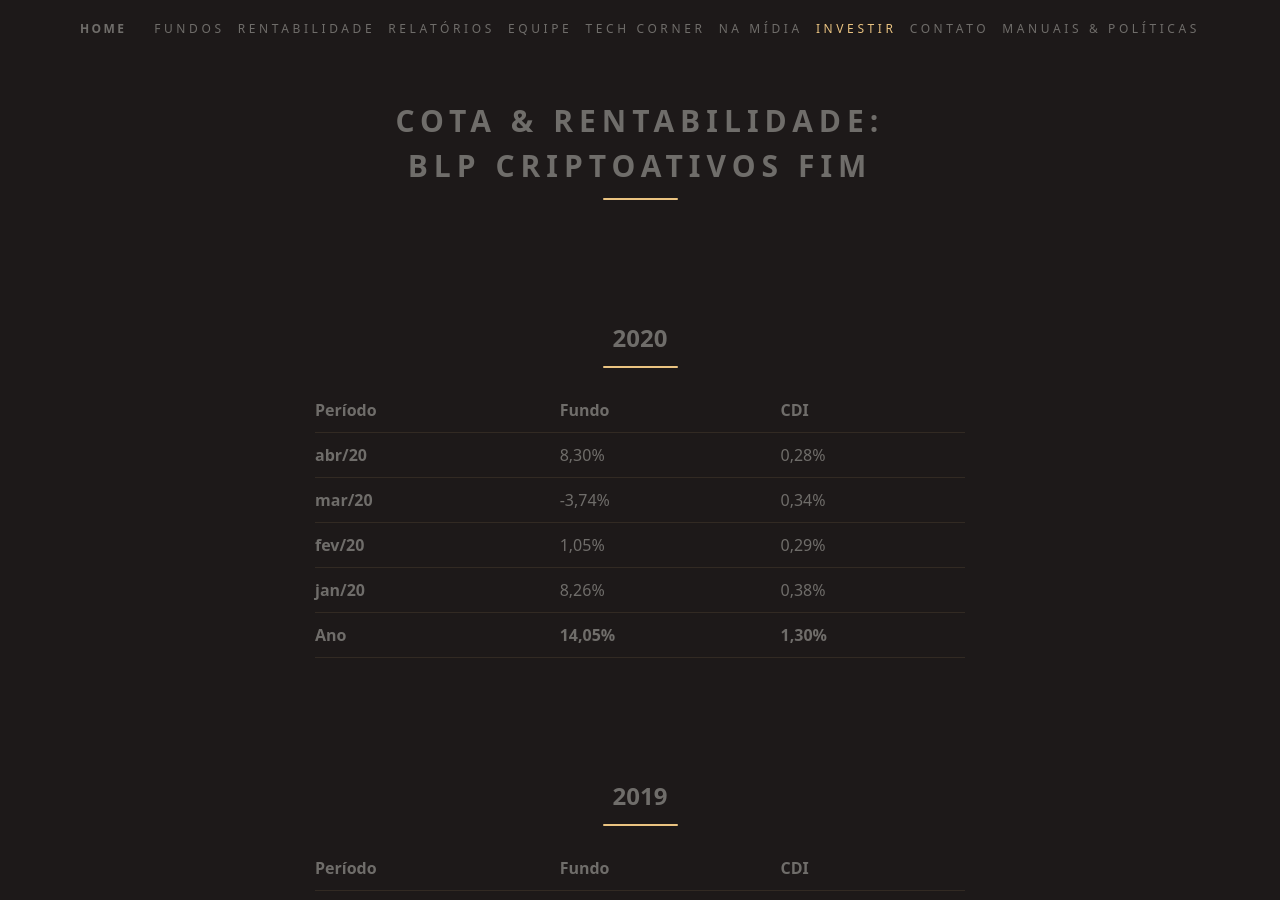
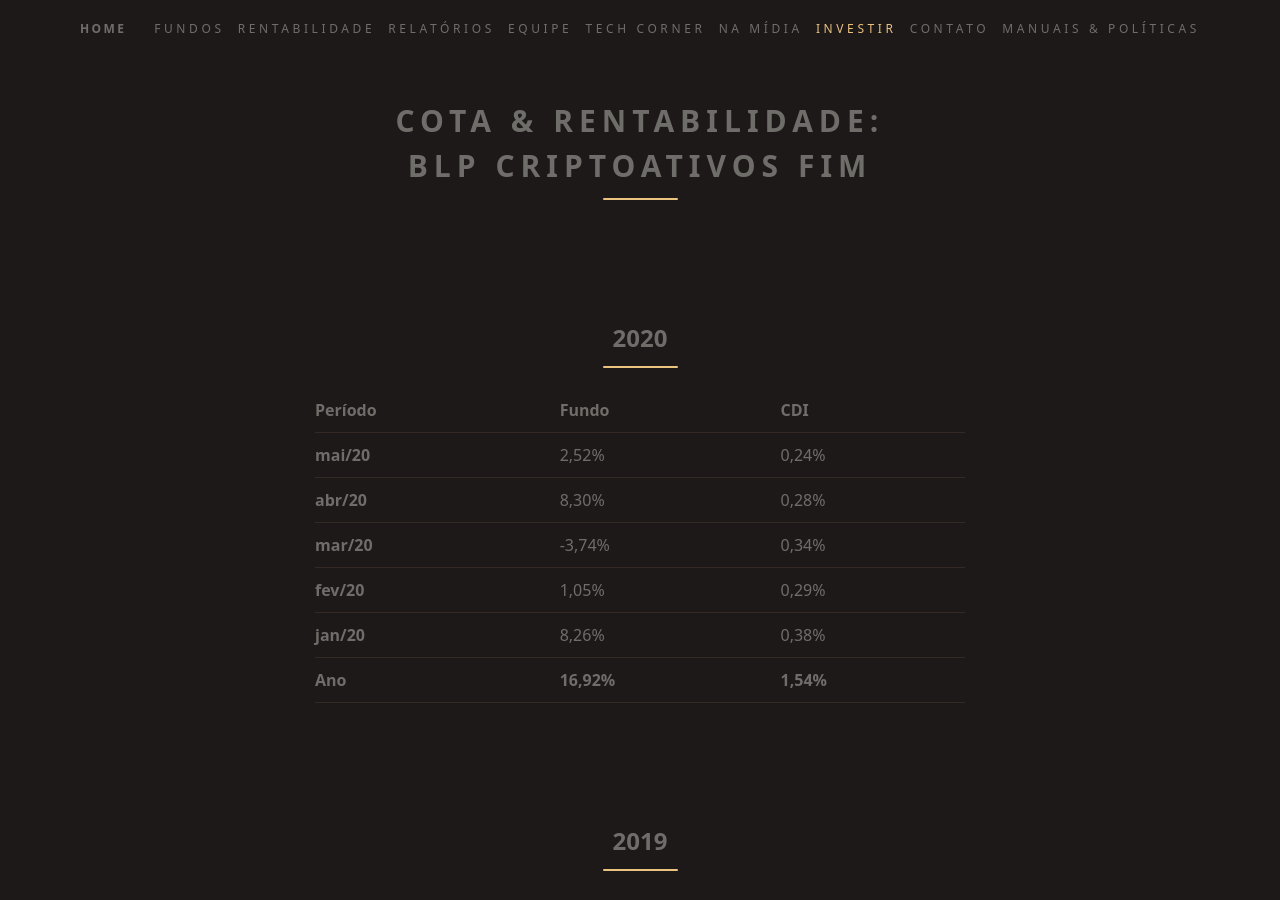
Before and after one commit to ateliedetemas/blpcrypto, a Jekyll site: the page built from _pages/rentabilidade/ativos-fim.md, in a window 1280 px wide and 900 px high. Built offline with Jekyll 4.4.1, drawn with Linux system fonts in a browser that asks for light colours.

Commit message:
Update ativos-fim.md

```diff
--- a/_pages/rentabilidade/ativos-fim.md
+++ b/_pages/rentabilidade/ativos-fim.md
@@ -8,11 +8,12 @@ permalink: "/rentabilidade/ativos-fim/"
 
 Período | Fundo | CDI
 ---|---|---
+**mai/20** | 2,52% | 0,24%
 **abr/20** | 8,30% | 0,28%
 **mar/20** | -3,74% | 0,34%
 **fev/20** | 1,05% | 0,29%
 **jan/20** | 8,26% | 0,38%
-**Ano**  | **14,05%** | **1,30%**
+**Ano**  | **16,92%** | **1,54%**
 
 ## 2019
 
```
